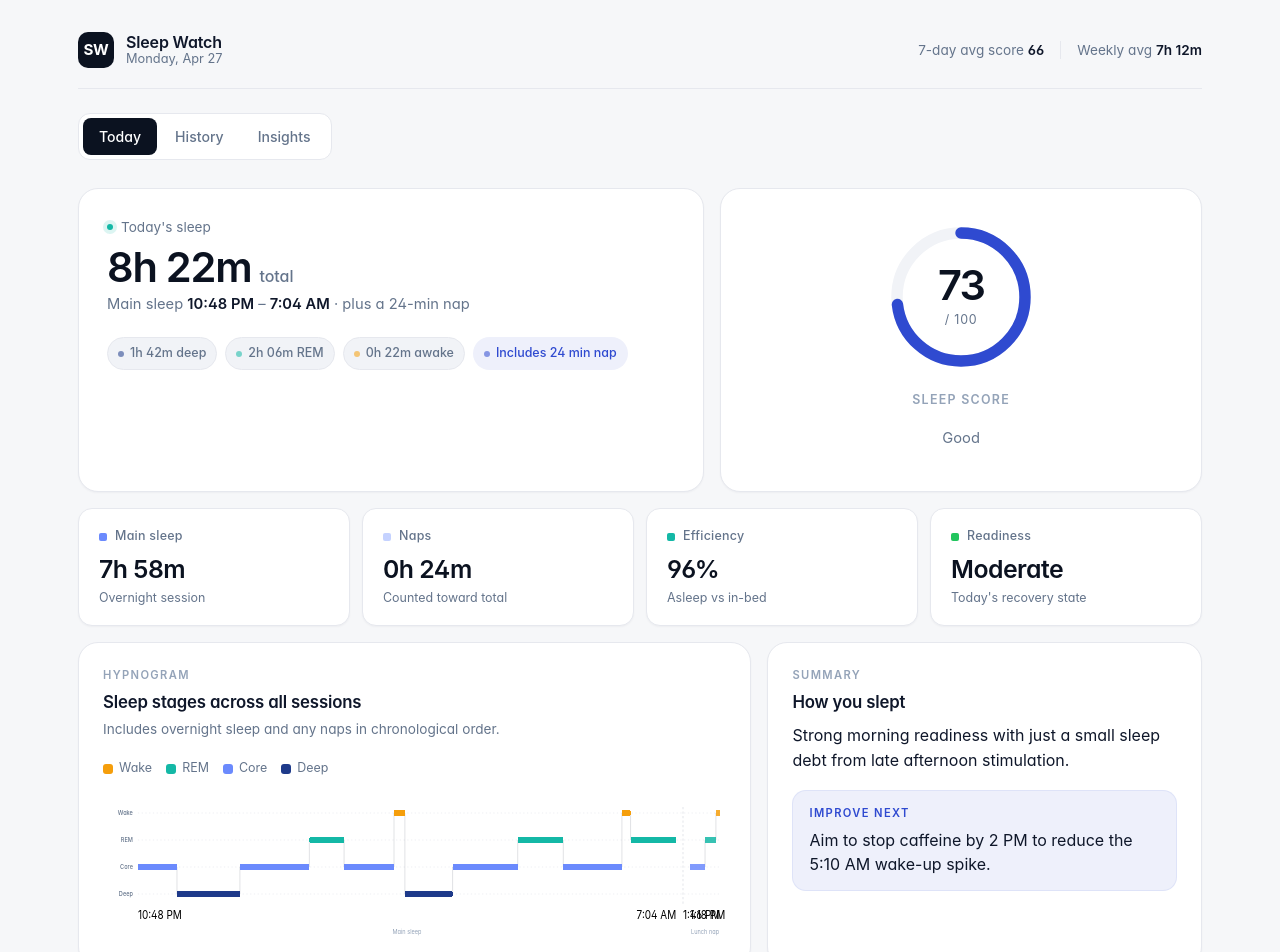
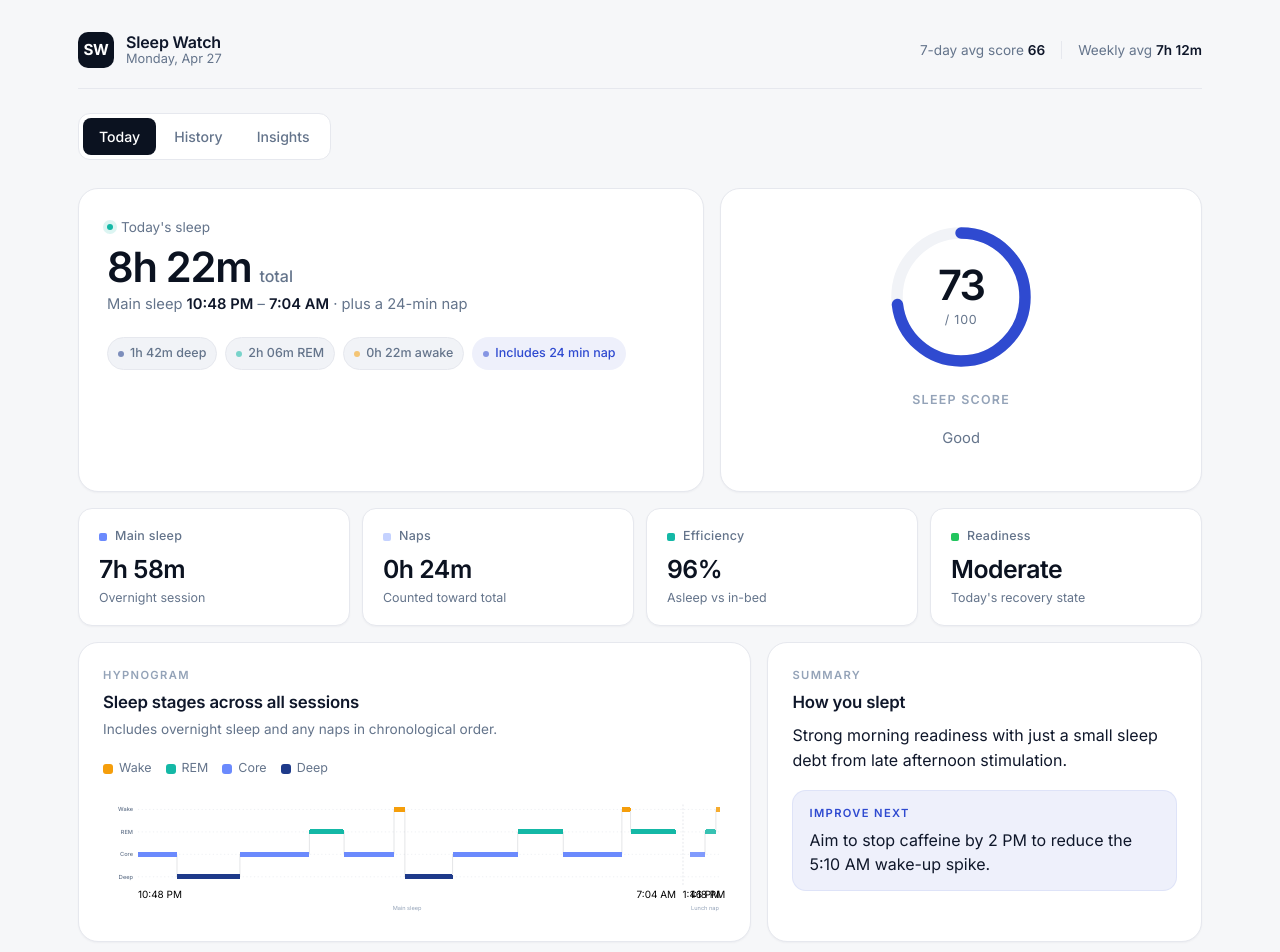
Before and after one commit to nmontoya2-ux/sleep_watch, a React (Vite) app in the folder frontend/: page / in a window 1280 px wide. Shown: the top 952 px of the page. Built offline with nearby package versions, Linux system fonts and the light colour scheme.

Commit message:
Auto-commit JSX on save for Comp 227

```diff
--- a/frontend/components/Hypnogram.jsx
+++ b/frontend/components/Hypnogram.jsx
@@ -91,7 +91,7 @@
       <svg
         className="hypnogram-canvas"
         viewBox={`0 0 ${VIEW_W} ${VIEW_H}`}
-        preserveAspectRatio="none"
+        preserveAspectRatio="xMidYMid meet"
         role="img"
         aria-label="Sleep stages over time"
       >
--- a/frontend/index.html
+++ b/frontend/index.html
@@ -4,7 +4,13 @@
     <meta charset="UTF-8" />
     <link rel="icon" type="image/svg+xml" href="/favicon.svg" />
     <meta name="viewport" content="width=device-width, initial-scale=1.0" />
-    <title>Sleep Watch</title>
+    <link rel="preconnect" href="https://fonts.googleapis.com" />
+    <link rel="preconnect" href="https://fonts.gstatic.com" crossorigin />
+    <link
+      href="https://fonts.googleapis.com/css2?family=Inter:wght@400;500;600;700&display=swap"
+      rel="stylesheet"
+    />
+    <title>Sleep Watch · Understand how you slept</title>
   </head>
   <body>
     <div id="root"></div>
--- a/frontend/src/App.css
+++ b/frontend/src/App.css
@@ -423,11 +423,13 @@
 .hypnogram-canvas {
   width: 100%;
   display: block;
-  height: 220px;
+  height: auto;
+  aspect-ratio: 1000 / 200;
+  max-height: 240px;
 }
 
 .hypnogram-compact .hypnogram-canvas {
-  height: 150px;
+  max-height: 170px;
 }
 
 .hypno-grid line {
```
